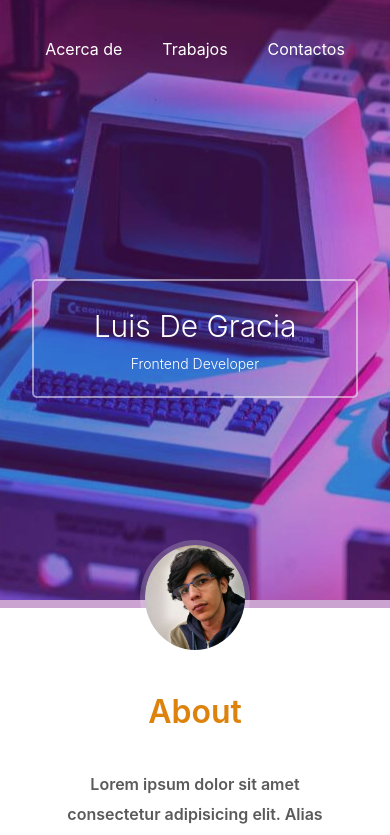
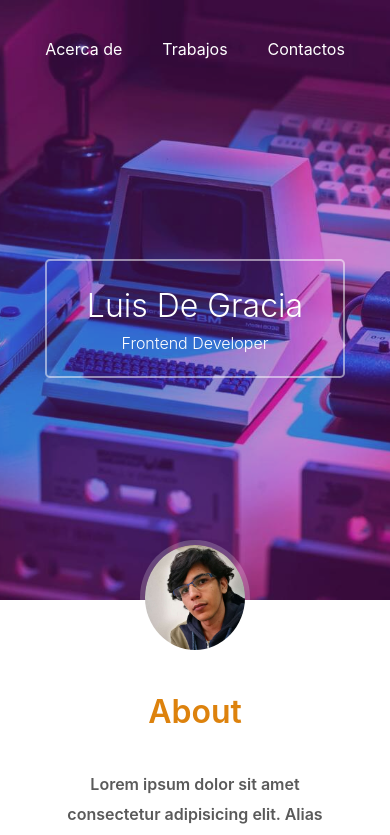
Before and after one commit to LuisDGracia/portfolio2, a React (Create React App) app: page / in a window 390 px wide. Shown: the top 835 px of the page. Built offline with nearby package versions, Linux system fonts and the light colour scheme.

Commit message:
Fixed style problems

```diff
--- a/src/App.css
+++ b/src/App.css
@@ -14,16 +14,16 @@
 
 @media screen and (max-width: 500px){
 
-  header .text-container{
-    padding: 20px 10px;
+  header .text-container .text{
+    padding: 20px 40px;
   }
 
   header .text-container .text .name{
-    font-size: 30px;
+    font-size: 2em;
   }
 
   header .text-container .text .job{
-    font-size: 14px;
+    font-size: 1em;
   }
 
   footer .socials .container{
--- a/src/components/HeaderComponent/HeaderStyles.css
+++ b/src/components/HeaderComponent/HeaderStyles.css
@@ -2,11 +2,13 @@ header{
   background: url('../../assets/images/banner-pick.jpg') #49a3d6;
   background-repeat: no-repeat;
   background-position: center;
+  background-size: cover;
   max-height: 600px;
 }
 
 header .filter{
   background-color: rgba(123, 26, 141, 0.40);
+  height: 600px;
 }
 
 .menu{
```
